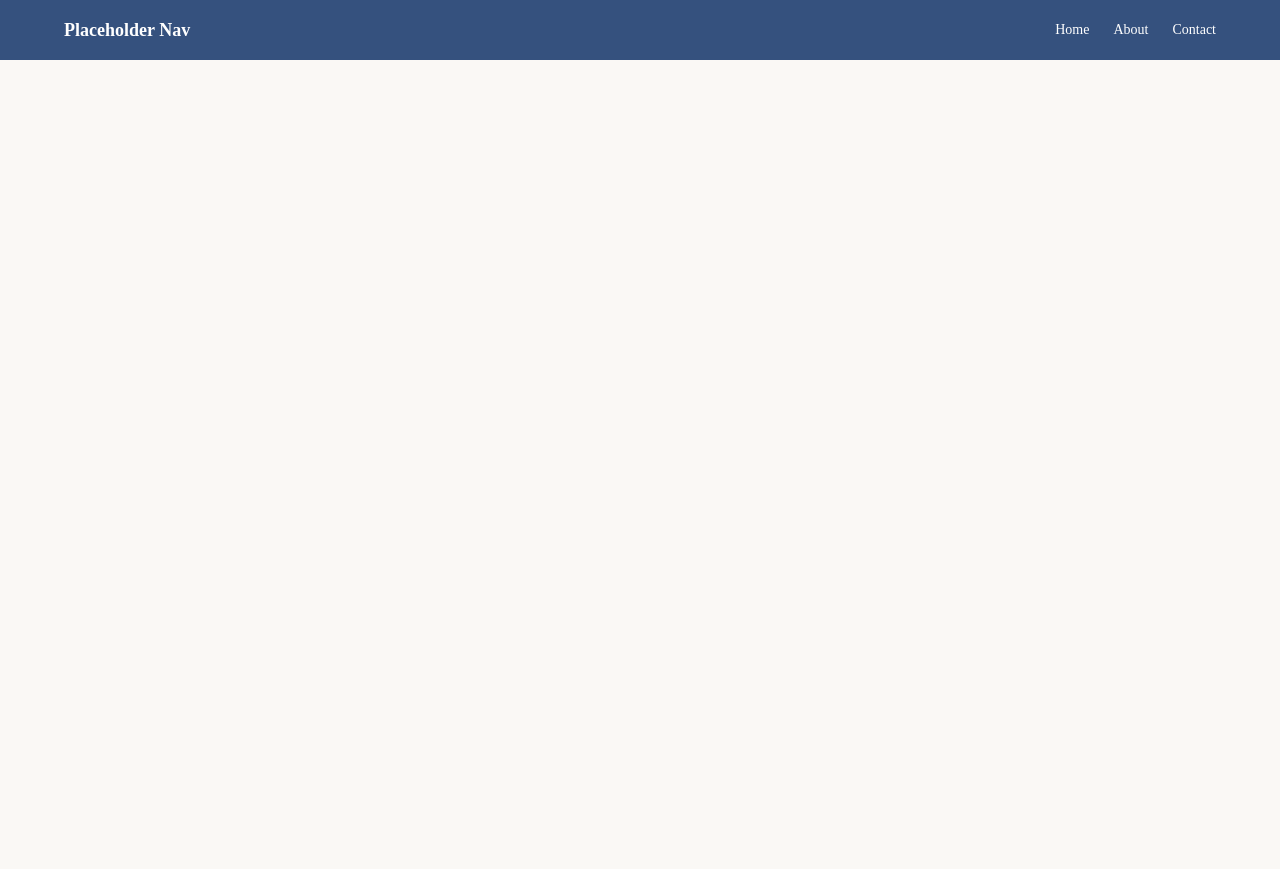
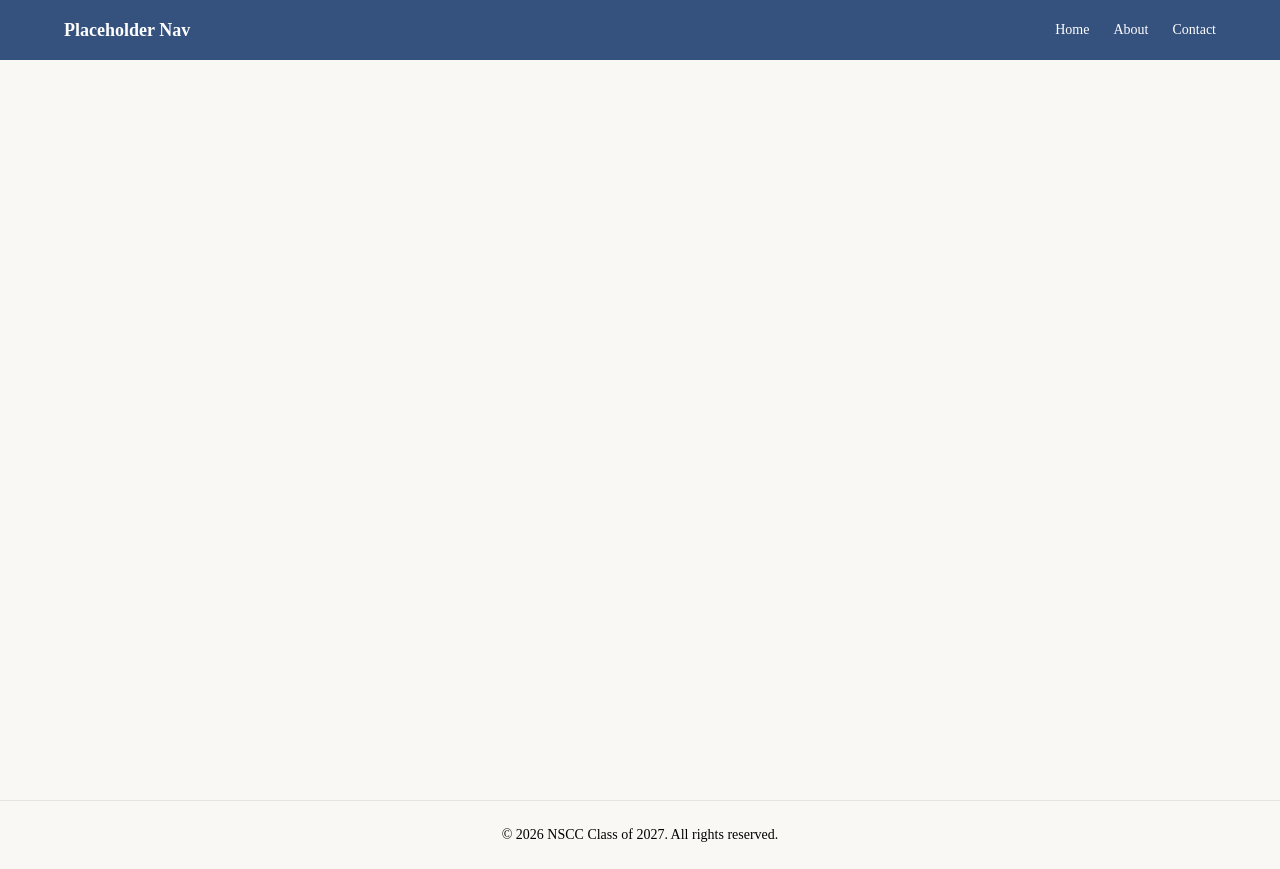
Before and after one commit to jaynaugler/ttns, a Next.js app: page / in a window 1280 px wide. Before the commit the page ends 800 px from the top, so only its background shows below. Built offline with nearby package versions, Linux system fonts and the light colour scheme.

Commit message:
basic outline for shared footer

```diff
--- a/src/app/layout.tsx
+++ b/src/app/layout.tsx
@@ -1,6 +1,7 @@
 import type { Metadata } from "next";
 import { Geist, Geist_Mono } from "next/font/google";
 import "./globals.css";
+import { Footer } from "@/components/footer";
 
 const geistSans = Geist({
   variable: "--font-geist-sans",
@@ -23,7 +24,7 @@ export default function RootLayout({ children }: LayoutProps<"/">) {
       lang="en"
       className={`${geistSans.variable} ${geistMono.variable} h-full antialiased`}
     >
-      <body className="min-h-full flex flex-col">{children}</body>
+      <body className="min-h-full flex flex-col">{children} <Footer /></body>
     </html>
   );
 }
--- /dev/null
+++ b/src/components/footer.tsx
@@ -0,0 +1,13 @@
+// Super sexy shared site-wide footer rendered from src/app/layout.tsx
+
+export function Footer() {
+  return (
+    <footer className="border-t">
+      <div className="w-full max-w-5xl mx-auto px-4 md:px-8 py-6">
+        <p className="text-sm text-center">
+          © 2026 NSCC Class of 2027. All rights reserved.
+        </p>
+      </div>
+    </footer>
+  );
+}
```
